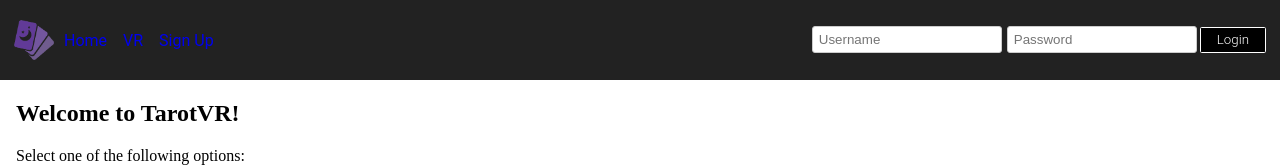
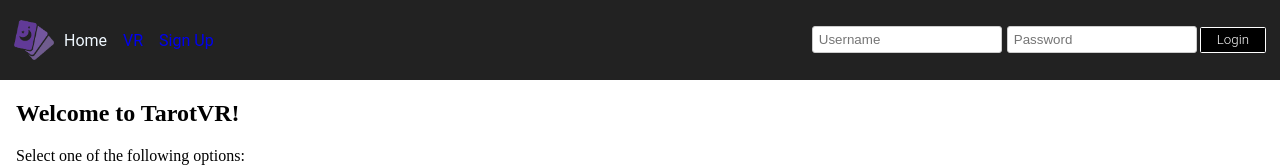
Before and after one commit to cjunks94/mod4proj, a React (Create React App) app: page / in a window 1280 px wide. In both pictures the pointer is over the link "Home". Shown: the top 167 px of the page. Built offline with nearby package versions, Linux system fonts and the light colour scheme; no server answers.

Commit message:
adds styling to links for easier reading on hover

```diff
--- a/src/index.css
+++ b/src/index.css
@@ -19,6 +19,10 @@ a {
   text-decoration: none;
   margin: 0.5em;
   text-align: center;
+}
+
+a:hover {
+  color: aliceblue;
 }
 
 input {
```
